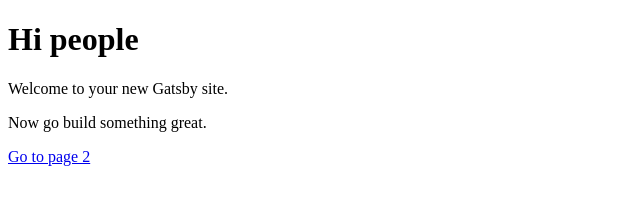
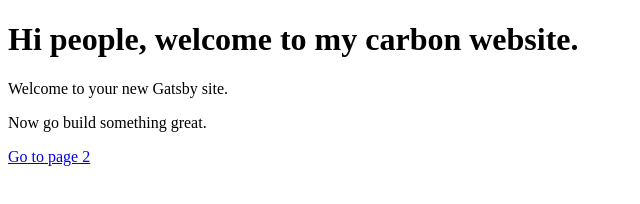
Before and after one commit to stridentbean/carbon-token-web, a Gatsby site: page / in a window 1280 px wide. Shown: the whole page, without its empty margins (0-640 px from the left). Built offline with nearby package versions, Linux system fonts and the light colour scheme; Gatsby itself is replaced by a stand-in of ours.

Commit message:
Add carbon based text.

```diff
--- a/src/pages/index.js
+++ b/src/pages/index.js
@@ -3,7 +3,7 @@ import Link from 'gatsby-link'
 
 const IndexPage = () => (
   <div>
-    <h1>Hi people</h1>
+    <h1>Hi people, welcome to my carbon website.</h1>
     <p>Welcome to your new Gatsby site.</p>
     <p>Now go build something great.</p>
     <Link to="/page-2/">Go to page 2</Link>
```
